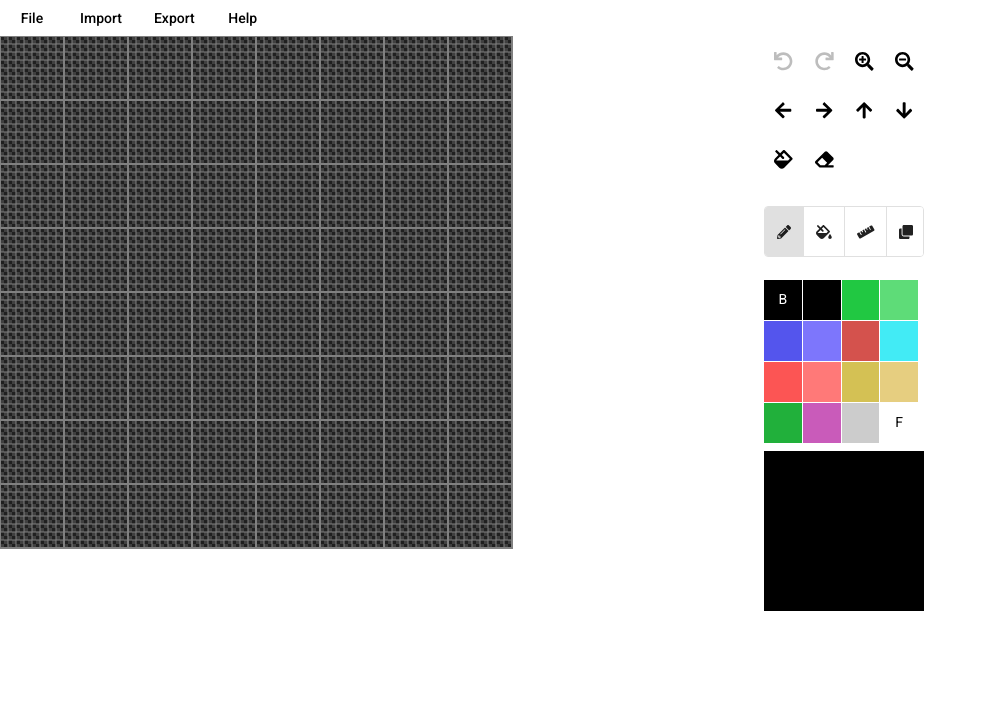
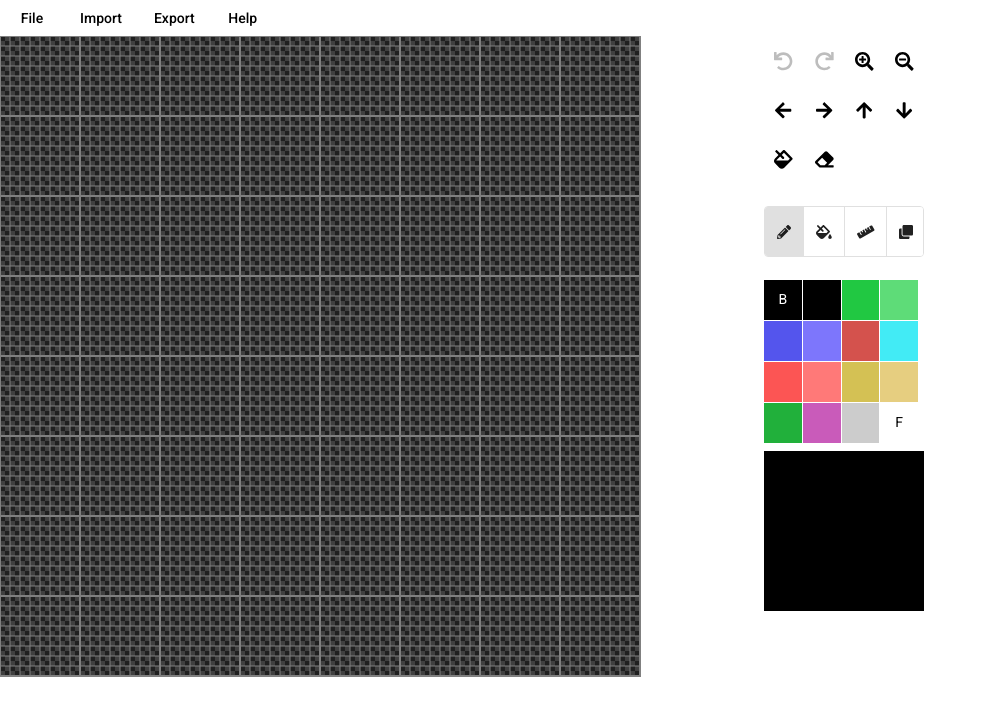
Before and after one commit to Rasmus-M/raphael, an Angular app: page / in a window 1280 px wide. Shown: the top 716 px of the page, without its empty margins (0-987 px from the left). Built offline with nearby package versions, Linux system fonts and the light colour scheme.

Commit message:
Zoom factor

```diff
--- a/src/app/app.component.ts
+++ b/src/app/app.component.ts
@@ -55,7 +55,7 @@ export class AppComponent {
       backColorIndex: 0,
       foreColorIndex: 15,
       tool: Tool.DRAW,
-      zoom: 1
+      zoom: 5
     });
   }
 
@@ -161,7 +161,7 @@ export class AppComponent {
           backColorIndex: 0,
           foreColorIndex: 15,
           tool: Tool.DRAW,
-          zoom: 1
+          zoom: 5
         });
         this.undoManagerService.discardAllEdits();
       }
--- a/src/app/components/pixel-grid/pixel-grid.component.ts
+++ b/src/app/components/pixel-grid/pixel-grid.component.ts
@@ -23,6 +23,7 @@ export class PixelGridComponent implements AfterViewInit, OnChanges {
   static TRANS_COLOR_1 = '#202020';
   static TRANS_COLOR_2 = '#404040';
   static SELECTION_COLOR = '#ff800080';
+  static ZOOM_FACTORS = [1.0, 1.25, 1.50, 2.0, 2.5, 3.0, 4.0, 5.0, 6.0, 7.0, 8.0, 9.0, 10.0, 11.0, 12.0, 13.0];
 
   @Input() imageNumber: number;
   @Input() grid: Grid;
@@ -73,7 +74,7 @@ export class PixelGridComponent implements AfterViewInit, OnChanges {
   }
 
   ngAfterViewInit(): void {
-    this.basePixelSize = this.basePixelSize || 8;
+    this.basePixelSize = this.basePixelSize || 4;
     this.zoom = this.zoom || 1;
     this.pixelCanvas = this.element.nativeElement.querySelector('#pixel-canvas');
     this.pixelCanvasContext = this.pixelCanvas.getContext('2d');
@@ -112,8 +113,9 @@ export class PixelGridComponent implements AfterViewInit, OnChanges {
   }
 
   calculateSize(canvases: HTMLCanvasElement[]): void {
-    const cellWidth = this.cellWidth = this.basePixelSize * this.pixelScaleX * this.zoom;
-    const cellHeight = this.cellHeight = this.basePixelSize * this.pixelScaleY * this.zoom;
+    const zoomFactor = PixelGridComponent.ZOOM_FACTORS[this.zoom - 1];
+    const cellWidth = this.cellWidth = this.basePixelSize * this.pixelScaleX * zoomFactor;
+    const cellHeight = this.cellHeight = this.basePixelSize * this.pixelScaleY * zoomFactor;
     const width = this.width = this.pixelsX * cellWidth + PixelGridComponent.GRID_LINE_WIDTH;
     const height = this.height = this.pixelsY * cellHeight + PixelGridComponent.GRID_LINE_WIDTH;
     for (const canvas of canvases) {
```
